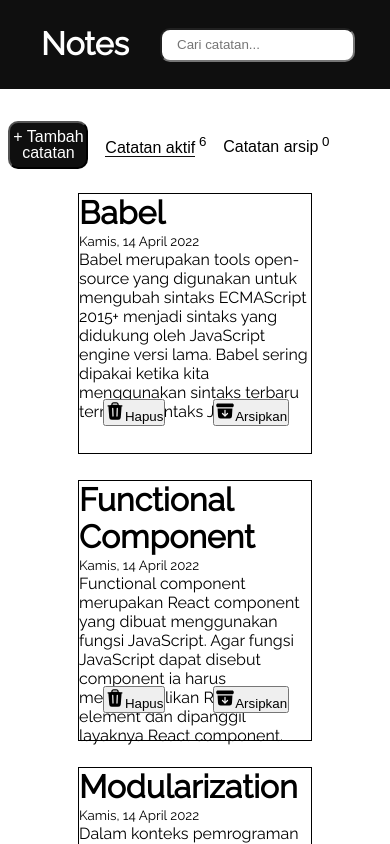
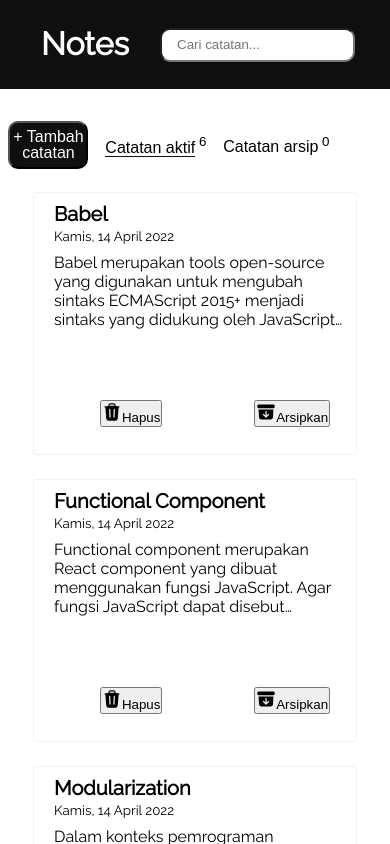
Before and after one commit to mitsuya-creator/Dicoding-React, a React (Vite) app in the folder personal-notes-starter/: page / in a window 390 px wide. Shown: the top 844 px of the page. Built offline with nearby package versions, Linux system fonts and the light colour scheme.

Commit message:
Add: add style cardlist(left container-action-buton and show more on body)

```diff
--- a/personal-notes-starter/src/components/CardList.jsx
+++ b/personal-notes-starter/src/components/CardList.jsx
@@ -5,7 +5,7 @@ function CardList(props) {
         <div className="card">
             <h1>{props.title}</h1>
             <small>{props.showDateFormatted(props.createdAt)}</small>
-            <p className="body-card"><span>{props.body}</span></p>
+            <p className="body-card">{props.body}</p>
             <div className="flex-justify-around container-icon-button">
                 <button type="button" onClick={() => props.onDeleteButton(props.id)}>
                     <svg xmlns="http://www.w3.org/2000/svg" viewBox="0 0 24 24" fill="currentColor" className="trash-icon">
--- a/personal-notes-starter/src/styles/style.css
+++ b/personal-notes-starter/src/styles/style.css
@@ -104,17 +104,31 @@ body {
   }
 
   .card {
-    width: 234px;
+    width: 322px;
     height: 261px;
-    border: 1px solid black;
     position: relative;
     margin: 13px;
+    padding: 9px 20px;
+    box-shadow: rgba(0, 0, 0, 0.05) 0px 0px 0px 1px;
+    border-radius: 2px;
   }
 
+  .card>h1 {
+    font-size: 20px;
+    font-weight: 800;
+  }
+
+
   .body-card {
-    height: 200;
-    overflow-y: scroll;
+    width: 300px;
+    display: -webkit-box;
+    -webkit-box-orient: vertical;
+    -webkit-line-clamp: 4;
+    overflow: hidden;
+    margin: 8px 0;
+    text-align: left;
   }
+
 
   .container-icon-button {
     position: absolute;
```
